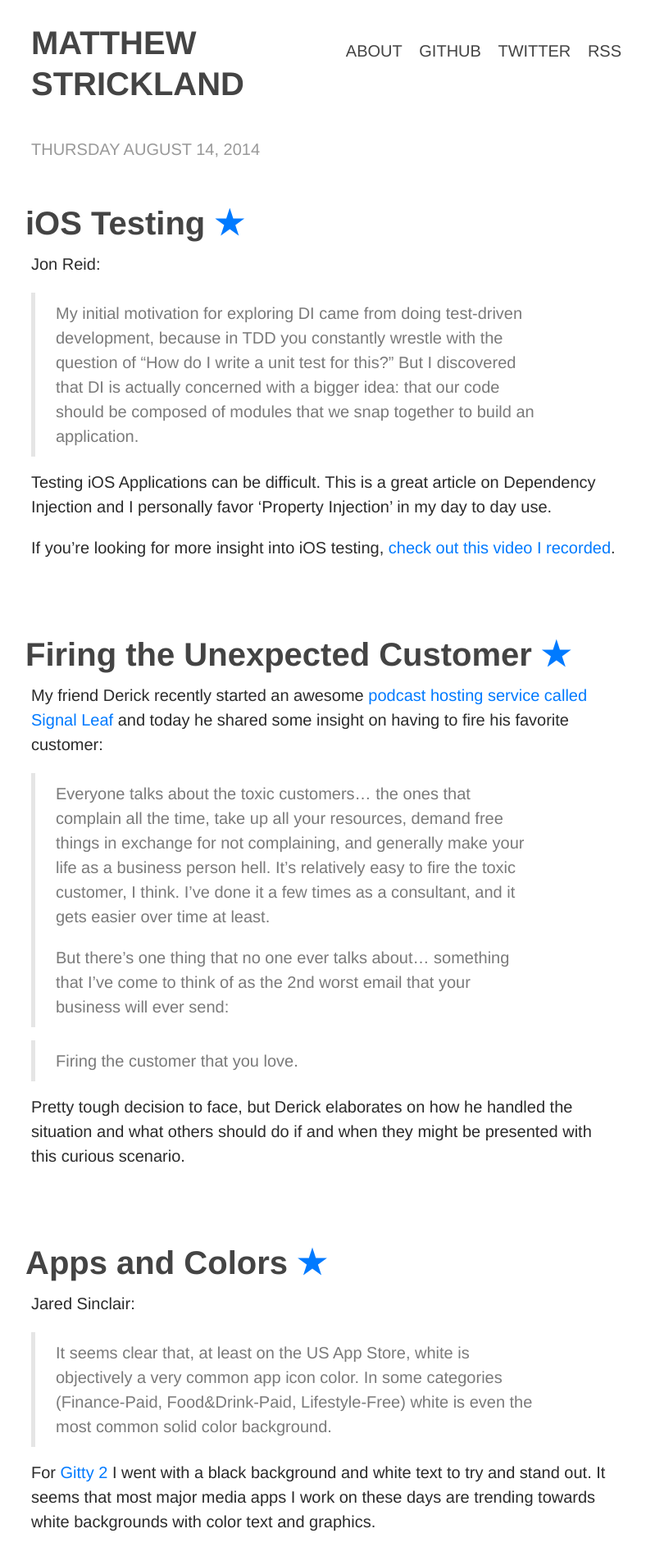
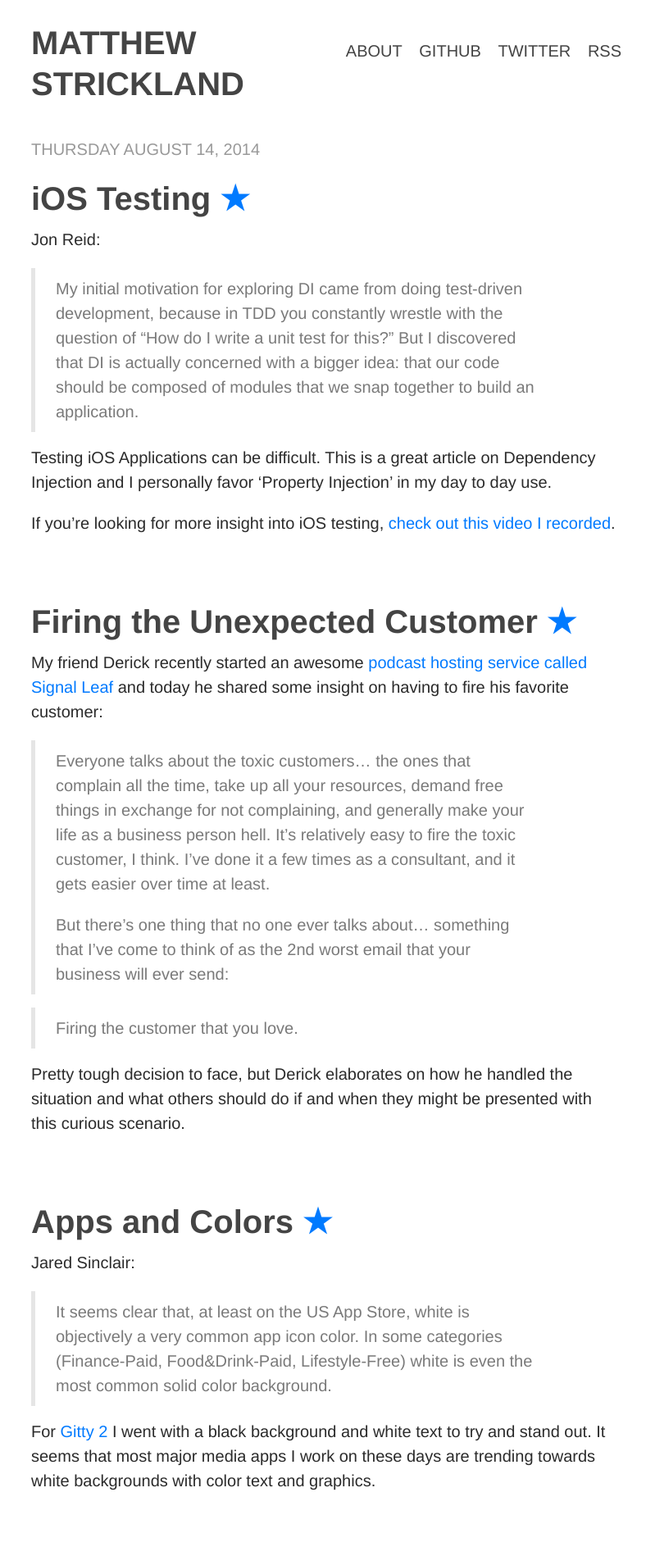
Before and after one commit to mps/mps.github.io, a Jekyll site: the page built from index.html, in a window 1280 px wide. Shown: the top 1909 px of the page at 82% size, without its empty margins (242-1030 px from the left). Built offline with Jekyll 4.4.1, drawn with Linux system fonts in a browser that asks for light colours; the list of posts is cut into pages by our own code.

Commit message:
adjust css

```diff
--- a/public/css/custom.css
+++ b/public/css/custom.css
@@ -66,9 +66,9 @@ h3 {
 
 .page-title,
 .post-title {
-  padding: 10px 10px 10px 23px;
-  /*border-left: 7px solid #d0d0d0;*/
-  margin: 40px -30px 0px -30px;
+  /*padding: 10px 10px 10px 23px;
+  border-left: 7px solid #d0d0d0;
+  margin: 40px -30px 0px -30px;*/
 }
 
 /* Blog post that's a quote */
```
